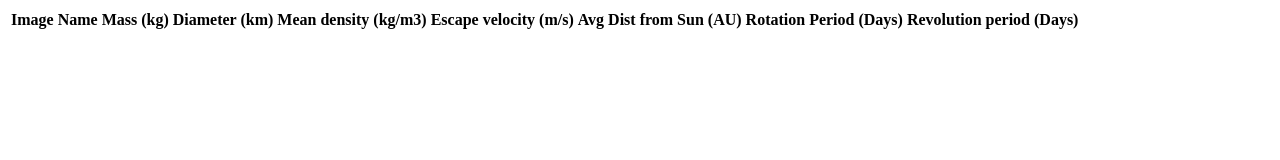
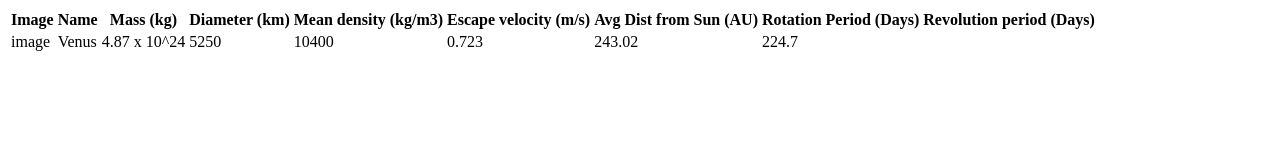
Before and after one commit to wgaylord/itmd-361-spring2020-Lab5, a plain HTML site: page index.html in a window 1280 px wide. Drawn offline with Linux system fonts and the light colour scheme.

Commit message:
Add venus

```diff
--- a/index.html
+++ b/index.html
@@ -17,6 +17,17 @@
 	<th>Rotation Period (Days)</th>
 	<th>Revolution period (Days)</th>
   </tr>
+   <tr>
+    <td>image</td>
+    <td>Venus</td>
+    <td>4.87 x 10^24</td>
+	<td>5250</td>
+	<td>10400</td>
+	<td>0.723</td>
+	<td>243.02</td>
+	<td>224.7</td>
+  </tr>
+
 </table>
 
 
```
